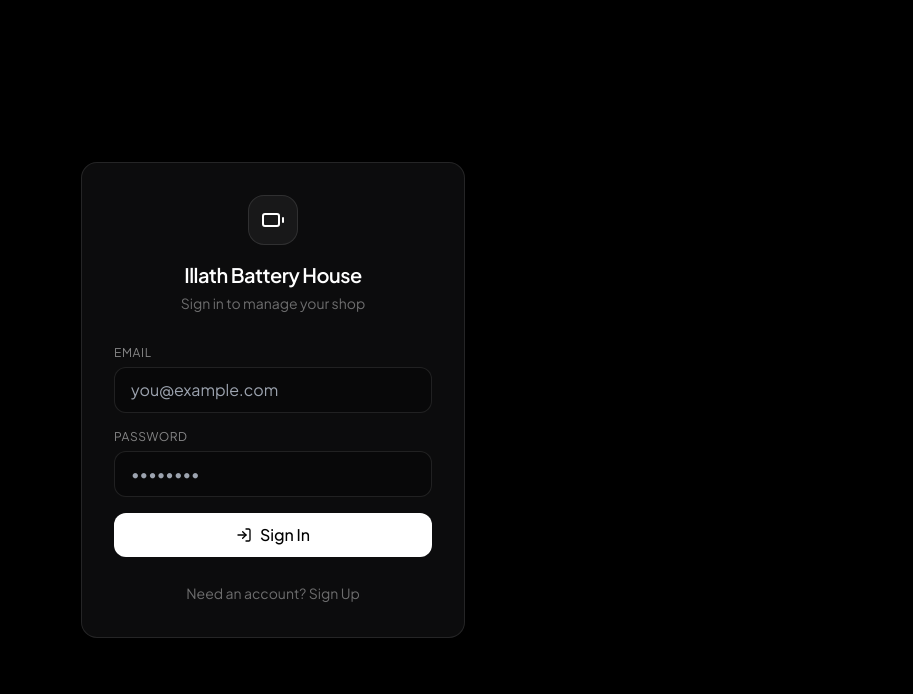
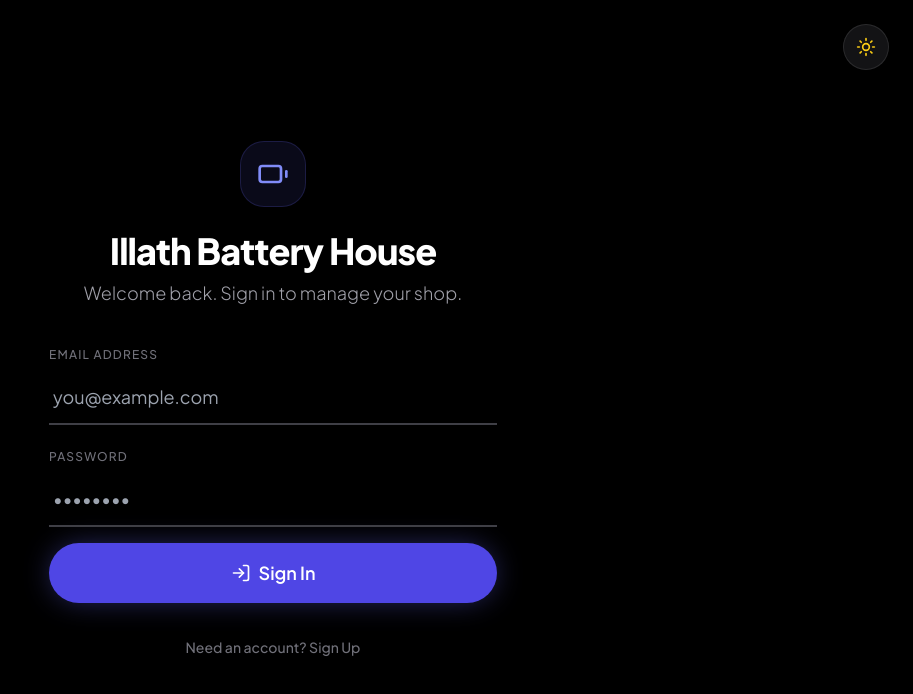
Before and after one commit to xCaptaiN09/illath-battery-crm, a React (Vite) app: page / in a window 1280 px wide. Shown: the top 694 px of the page, without its empty margins (367-1280 px from the left). Built offline with nearby package versions, Linux system fonts and the light colour scheme; no server answers.

Commit message:
Phase 2 Premium UI: Cred/Rally style Login, Dashboard, and Overview

```diff
--- a/src/components/Dashboard.jsx
+++ b/src/components/Dashboard.jsx
@@ -10,7 +10,10 @@ import {
   Home,
   Menu,
   X,
+  Sun,
+  Moon,
 } from "lucide-react";
+import { useTheme } from "../context/ThemeContext";
 import Overview from "./Overview";
 import Inventory from "./Inventory";
 import Sales from "./Sales";
@@ -22,6 +25,7 @@ export default function Dashboard() {
   const [isAdmin, setIsAdmin] = useState(false);
   const [shopName, setShopName] = useState("Battery CRM");
   const [isSidebarOpen, setIsSidebarOpen] = useState(false);
+  const { theme, toggleTheme } = useTheme();
 
   useEffect(() => {
     const fetchInitialData = async () => {
@@ -36,7 +40,6 @@ export default function Dashboard() {
           .single();
         if (profile) setIsAdmin(profile.role === "admin");
       }
-
       const { data: settings } = await supabase
         .from("shop_settings")
         .select("shop_name")
@@ -47,10 +50,7 @@ export default function Dashboard() {
     fetchInitialData();
   }, []);
 
-  const handleLogout = async () => {
-    await supabase.auth.signOut();
-  };
-
+  const handleLogout = async () => await supabase.auth.signOut();
   const handleTabClick = (tabId) => {
     setActiveTab(tabId);
     setIsSidebarOpen(false);
@@ -62,28 +62,33 @@ export default function Dashboard() {
     { id: "service", name: "Service", icon: Wrench },
     { id: "inventory", name: "Inventory", icon: Package },
   ];
-
-  if (isAdmin) {
-    tabs.push({ id: "admin", name: "Admin", icon: Shield });
-  }
+  if (isAdmin) tabs.push({ id: "admin", name: "Admin", icon: Shield });
 
   return (
-    <div className="min-h-screen bg-black text-white p-4 flex flex-col md:flex-row gap-4 relative">
+    <div className="min-h-screen p-4 flex flex-col md:flex-row gap-4 relative transition-colors dark:bg-black light:bg-gray-50">
       {/* Mobile Top Bar */}
-      <div className="md:hidden flex items-center justify-between p-2 mb-2 sticky top-0 bg-black z-30">
+      <div className="md:hidden flex items-center justify-between p-2 mb-2 sticky top-0 z-30 transition-colors dark:bg-black light:bg-gray-50">
         <button
           onClick={() => setIsSidebarOpen(true)}
-          className="p-2 bg-zinc-900/50 rounded-xl border border-white/5 text-white/80"
+          className="p-2 glass-card rounded-xl dark:text-white light:text-zinc-900"
         >
           <Menu className="w-5 h-5" />
         </button>
-        <h1 className="text-sm font-semibold tracking-tight text-white/90 uppercase truncate">
+        <h1 className="text-sm font-bold tracking-tight dark:text-white light:text-zinc-900 uppercase truncate">
           {shopName}
         </h1>
-        <div className="w-9"></div>
+        <button
+          onClick={toggleTheme}
+          className="p-2 glass-card rounded-xl dark:text-white light:text-zinc-900"
+        >
+          {theme === "dark" ? (
+            <Sun className="w-5 h-5 text-yellow-400" />
+          ) : (
+            <Moon className="w-5 h-5" />
+          )}
+        </button>
       </div>
 
-      {/* Mobile Overlay */}
       <AnimatePresence>
         {isSidebarOpen && (
           <motion.div
@@ -98,18 +103,15 @@ export default function Dashboard() {
 
       {/* Sidebar */}
       <aside
-        className={`bg-zinc-900/80 backdrop-blur-xl border border-white/5 p-4 rounded-2xl flex flex-col gap-4 z-50
-          fixed top-0 left-0 h-full w-64 transition-transform duration-300 ease-in-out
-          ${isSidebarOpen ? "translate-x-0" : "-translate-x-full"}
-          md:static md:translate-x-0 md:w-64 md:h-auto md:min-h-[calc(100vh-2rem)] md:z-0`}
+        className={`glass-card p-6 flex flex-col gap-4 z-50 fixed top-0 left-0 h-full w-72 transition-transform duration-300 ease-in-out ${isSidebarOpen ? "translate-x-0" : "-translate-x-full"} md:static md:translate-x-0 md:w-64 md:h-auto md:min-h-[calc(100vh-2rem)] md:z-0 rounded-3xl`}
       >
-        <div className="flex justify-between items-center w-full mb-6">
-          <h1 className="text-base font-semibold tracking-tight text-white/90 uppercase truncate">
+        <div className="flex justify-between items-center w-full mb-8">
+          <h1 className="text-lg font-extrabold tracking-tight dark:text-white light:text-zinc-900 uppercase truncate">
             {shopName}
           </h1>
           <button
             onClick={() => setIsSidebarOpen(false)}
-            className="md:hidden text-white/40 hover:text-white flex-shrink-0 ml-2"
+            className="md:hidden dark:text-white light:text-zinc-900"
           >
             <X className="w-5 h-5" />
           </button>
@@ -120,40 +122,45 @@ export default function Dashboard() {
             <button
               key={tab.id}
               onClick={() => handleTabClick(tab.id)}
-              className={`relative flex items-center gap-3 px-4 py-2.5 rounded-xl transition-all duration-200 w-full text-sm font-medium
-                  ${activeTab === tab.id ? "text-white" : "text-white/40 hover:text-white/80 hover:bg-white/5"}`}
+              className={`relative flex items-center gap-3 px-4 py-3 rounded-xl transition-all duration-200 w-full text-sm font-semibold ${activeTab === tab.id ? "dark:text-white light:text-white dark:bg-white/10 light:bg-zinc-900" : "dark:text-zinc-400 light:text-zinc-600 dark:hover:bg-white/5 light:hover:bg-black/5"}`}
             >
-              {activeTab === tab.id && (
-                <motion.div
-                  layoutId="active-pill"
-                  className="absolute inset-0 bg-white/10 rounded-xl border border-white/10"
-                  transition={{ type: "spring", stiffness: 300, damping: 25 }}
-                />
-              )}
-              <tab.icon className="w-4 h-4 relative z-10" />
-              <span className="relative z-10">{tab.name}</span>
+              <tab.icon className="w-5 h-5" />
+              <span>{tab.name}</span>
             </button>
           ))}
         </nav>
 
         <button
           onClick={handleLogout}
-          className="flex items-center gap-3 px-4 py-2.5 mt-auto text-white/40 hover:text-red-400 hover:bg-red-500/10 rounded-xl transition-all duration-200 w-full text-sm font-medium"
+          className="flex items-center gap-3 px-4 py-3 mt-auto dark:text-zinc-400 light:text-zinc-600 dark:hover:text-red-400 light:hover:text-red-500 dark:hover:bg-red-500/10 light:hover:bg-red-500/10 rounded-xl transition-all duration-200 w-full text-sm font-semibold"
         >
-          <LogOut className="w-4 h-4" />
+          <LogOut className="w-5 h-5" />
           <span>Logout</span>
         </button>
       </aside>
 
       {/* Main Content Area */}
-      <main className="flex-1 bg-zinc-900/30 backdrop-blur-xl border border-white/5 rounded-2xl p-6 md:p-8 overflow-y-auto">
+      <main className="flex-1 glass-card rounded-3xl p-6 md:p-10 overflow-y-auto">
+        <div className="hidden md:flex justify-end mb-4">
+          <button
+            onClick={toggleTheme}
+            className="p-2 rounded-xl dark:bg-white/5 light:bg-black/5 dark:text-white light:text-zinc-900"
+          >
+            {theme === "dark" ? (
+              <Sun className="w-5 h-5 text-yellow-400" />
+            ) : (
+              <Moon className="w-5 h-5" />
+            )}
+          </button>
+        </div>
+
         <AnimatePresence mode="wait">
           <motion.div
             key={activeTab}
             initial={{ opacity: 0, y: 10 }}
             animate={{ opacity: 1, y: 0 }}
             exit={{ opacity: 0, y: -10 }}
-            transition={{ duration: 0.3, ease: "easeInOut" }}
+            transition={{ duration: 0.3 }}
           >
             {activeTab === "home" && <Overview />}
             {activeTab === "sales" && <Sales isAdmin={isAdmin} />}
--- a/src/components/Login.jsx
+++ b/src/components/Login.jsx
@@ -1,15 +1,17 @@
 import { useState } from "react";
 import { supabase } from "../supabaseClient";
 import { motion, AnimatePresence } from "framer-motion";
-import { Battery, UserPlus, LogIn } from "lucide-react";
+import { Battery, UserPlus, LogIn, Sun, Moon } from "lucide-react";
+import { useTheme } from "../context/ThemeContext";
 
 export default function Login() {
   const [email, setEmail] = useState("");
   const [password, setPassword] = useState("");
   const [loading, setLoading] = useState(false);
   const [error, setError] = useState(null);
-  const [mode, setMode] = useState("login"); // 'login' or 'signup'
+  const [mode, setMode] = useState("login");
   const [signupSuccess, setSignupSuccess] = useState(false);
+  const { theme, toggleTheme } = useTheme();
 
   const handleSubmit = async (e) => {
     e.preventDefault();
@@ -25,9 +27,8 @@ export default function Login() {
       if (error) setError(error.message);
     } else {
       const { error } = await supabase.auth.signUp({ email, password });
-      if (error) {
-        setError(error.message);
-      } else {
+      if (error) setError(error.message);
+      else {
         setSignupSuccess(true);
         setMode("login");
       }
@@ -36,43 +37,54 @@ export default function Login() {
   };
 
   return (
-    <div className="flex min-h-screen items-center justify-center bg-black px-4">
+    <div className="min-h-screen flex flex-col items-center justify-center bg-black dark:bg-black light:bg-gray-50 p-4 transition-colors">
+      {/* Theme Toggle */}
+      <button
+        onClick={toggleTheme}
+        className="absolute top-6 right-6 p-3 rounded-full bg-zinc-800/50 dark:bg-zinc-800/50 light:bg-black/5 backdrop-blur-md border border-white/10 dark:border-white/10 light:border-black/10"
+      >
+        {theme === "dark" ? (
+          <Sun className="w-5 h-5 text-yellow-400" />
+        ) : (
+          <Moon className="w-5 h-5 text-zinc-900" />
+        )}
+      </button>
+
       <motion.div
         initial={{ opacity: 0, y: 20 }}
         animate={{ opacity: 1, y: 0 }}
-        transition={{ duration: 0.4 }}
-        className="w-full max-w-sm bg-zinc-900/50 backdrop-blur-xl border border-white/10 rounded-2xl shadow-2xl p-8"
+        transition={{ duration: 0.5 }}
+        className="w-full max-w-md flex flex-col items-center text-center"
       >
-        <div className="flex flex-col items-center mb-8">
-          <div className="p-3 bg-white/5 rounded-2xl mb-4 border border-white/10">
-            <Battery className="w-6 h-6 text-white" />
-          </div>
-          <h1 className="text-xl font-semibold tracking-tight text-white">
-            Illath Battery House
-          </h1>
-          <p className="text-white/40 text-sm mt-1">
-            {mode === "login"
-              ? "Sign in to manage your shop"
-              : "Create a worker account"}
-          </p>
+        <div className="p-4 bg-indigo-500/10 rounded-3xl mb-6 border border-indigo-500/20">
+          <Battery className="w-8 h-8 text-indigo-400 dark:text-indigo-400 light:text-indigo-600" />
         </div>
 
-        <form onSubmit={handleSubmit} className="space-y-4">
+        <h1 className="text-4xl font-extrabold tracking-tight mb-2 dark:text-white light:text-zinc-900">
+          Illath Battery House
+        </h1>
+        <p className="text-lg text-zinc-400 dark:text-zinc-400 light:text-zinc-600 mb-10 font-light">
+          {mode === "login"
+            ? "Welcome back. Sign in to manage your shop."
+            : "Create a worker account to get started."}
+        </p>
+
+        <form onSubmit={handleSubmit} className="w-full space-y-4 text-left">
           <div>
-            <label className="block text-xs text-white/50 mb-1.5 uppercase tracking-wider">
-              Email
+            <label className="block text-xs text-zinc-500 mb-2 uppercase tracking-widest font-medium">
+              Email Address
             </label>
             <input
               type="email"
               required
               value={email}
               onChange={(e) => setEmail(e.target.value)}
-              className="w-full bg-black/30 border border-white/10 rounded-xl px-4 py-2.5 text-white focus:ring-1 focus:ring-white/30 focus:outline-none transition-all"
+              className="w-full bg-transparent border-b-2 border-zinc-700 dark:border-zinc-700 light:border-zinc-300 px-1 py-3 text-lg dark:text-white light:text-zinc-900 focus:border-indigo-500 focus:outline-none transition-colors"
               placeholder="you@example.com"
             />
           </div>
-          <div>
-            <label className="block text-xs text-white/50 mb-1.5 uppercase tracking-wider">
+          <div className="pt-2">
+            <label className="block text-xs text-zinc-500 mb-2 uppercase tracking-widest font-medium">
               Password
             </label>
             <input
@@ -80,7 +92,7 @@ export default function Login() {
               required
               value={password}
               onChange={(e) => setPassword(e.target.value)}
-              className="w-full bg-black/30 border border-white/10 rounded-xl px-4 py-2.5 text-white focus:ring-1 focus:ring-white/30 focus:outline-none transition-all"
+              className="w-full bg-transparent border-b-2 border-zinc-700 dark:border-zinc-700 light:border-zinc-300 px-1 py-3 text-lg dark:text-white light:text-zinc-900 focus:border-indigo-500 focus:outline-none transition-colors"
               placeholder="••••••••"
             />
           </div>
@@ -91,7 +103,7 @@ export default function Login() {
                 initial={{ opacity: 0 }}
                 animate={{ opacity: 1 }}
                 exit={{ opacity: 0 }}
-                className="text-red-400 text-xs bg-red-500/10 p-3 rounded-lg border border-red-500/20"
+                className="text-red-400 text-sm bg-red-500/10 p-3 rounded-lg border border-red-500/20 mt-4"
               >
                 {error}
               </motion.p>
@@ -101,7 +113,7 @@ export default function Login() {
                 initial={{ opacity: 0 }}
                 animate={{ opacity: 1 }}
                 exit={{ opacity: 0 }}
-                className="text-green-400 text-xs bg-green-500/10 p-3 rounded-lg border border-green-500/20"
+                className="text-green-400 text-sm bg-green-500/10 p-3 rounded-lg border border-green-500/20 mt-4"
               >
                 Account created! Please ask the Admin to approve you, then sign
                 in.
@@ -113,30 +125,30 @@ export default function Login() {
             whileTap={{ scale: 0.98 }}
             type="submit"
             disabled={loading}
-            className="w-full bg-white text-black font-medium py-2.5 rounded-xl hover:bg-white/90 transition-colors mt-2 flex items-center justify-center gap-2"
+            className="w-full bg-indigo-600 text-white font-semibold py-4 rounded-full mt-8 hover:bg-indigo-500 transition-colors flex items-center justify-center gap-2 text-lg shadow-[0_0_30px_-5px_rgba(99,102,241,0.5)]"
           >
             {loading ? (
               "Please wait..."
             ) : mode === "login" ? (
               <>
-                <LogIn className="w-4 h-4" /> Sign In
+                <LogIn className="w-5 h-5" /> Sign In
               </>
             ) : (
               <>
-                <UserPlus className="w-4 h-4" /> Sign Up
+                <UserPlus className="w-5 h-5" /> Sign Up
               </>
             )}
           </motion.button>
         </form>
 
-        <div className="mt-6 text-center">
+        <div className="mt-8">
           <button
             onClick={() => {
               setMode(mode === "login" ? "signup" : "login");
               setError(null);
               setSignupSuccess(false);
             }}
-            className="text-sm text-white/40 hover:text-white/80 transition-colors"
+            className="text-sm text-zinc-500 hover:text-indigo-400 transition-colors font-medium"
           >
             {mode === "login"
               ? "Need an account? Sign Up"
--- a/src/components/Overview.jsx
+++ b/src/components/Overview.jsx
@@ -18,24 +18,17 @@ export default function Overview() {
 
   const fetchStats = async () => {
     setLoading(true);
-
-    // Get current month start date
     const now = new Date();
     const firstDay = new Date(now.getFullYear(), now.getMonth(), 1);
-
-    // Fetch Sales
     const { data: salesData } = await supabase
       .from("sales")
       .select("price, sale_date");
-
-    // Fetch Service
     const { data: serviceData } = await supabase
       .from("service")
       .select("status");
 
-    let revenue = 0;
-    let salesCount = 0;
-
+    let revenue = 0,
+      salesCount = 0;
     if (salesData) {
       salesData.forEach((sale) => {
         if (sale.sale_date && new Date(sale.sale_date) >= firstDay) {
@@ -45,16 +38,13 @@ export default function Overview() {
       });
     }
 
-    let activeService = 0;
-    let readyService = 0;
-
+    let activeService = 0,
+      readyService = 0;
     if (serviceData) {
       serviceData.forEach((svc) => {
-        if (["Received", "Under Testing", "Charging"].includes(svc.status)) {
+        if (["Received", "Under Testing", "Charging"].includes(svc.status))
           activeService += 1;
-        } else if (svc.status === "Ready for Delivery") {
-          readyService += 1;
-        }
+        else if (svc.status === "Ready for Delivery") readyService += 1;
       });
     }
 
@@ -68,47 +58,41 @@ export default function Overview() {
       value: `₹${stats.revenue.toLocaleString()}`,
       icon: IndianRupee,
       color: "text-green-400",
-      bg: "bg-green-500/10",
     },
     {
       title: "Sales This Month",
       value: stats.salesCount,
       icon: TrendingUp,
       color: "text-indigo-400",
-      bg: "bg-indigo-500/10",
     },
     {
       title: "Active Service Tickets",
       value: stats.activeService,
       icon: Wrench,
       color: "text-yellow-400",
-      bg: "bg-yellow-500/10",
     },
     {
       title: "Ready for Delivery",
       value: stats.readyService,
       icon: CheckCircle2,
       color: "text-teal-400",
-      bg: "bg-teal-500/10",
     },
   ];
 
   return (
     <div>
-      <div className="flex justify-between items-center mb-6">
-        <div>
-          <h2 className="text-2xl font-semibold tracking-tight mb-1">
-            Dashboard
-          </h2>
-          <p className="text-white/40 text-sm">
-            Overview of your shop's performance this month.
-          </p>
-        </div>
+      <div className="mb-10">
+        <h2 className="text-4xl md:text-5xl font-extrabold tracking-tight mb-2 dark:text-white light:text-zinc-900">
+          Dashboard
+        </h2>
+        <p className="text-lg dark:text-zinc-400 light:text-zinc-600 font-light">
+          Overview of your shop's performance this month.
+        </p>
       </div>
 
       <div className="grid grid-cols-2 md:grid-cols-4 gap-4">
         {loading ? (
-          <div className="col-span-4 p-8 text-center text-white/40">
+          <div className="col-span-4 p-8 text-center dark:text-zinc-400 light:text-zinc-600">
             Loading stats...
           </div>
         ) : (
@@ -118,18 +102,20 @@ export default function Overview() {
               initial={{ opacity: 0, y: 10 }}
               animate={{ opacity: 1, y: 0 }}
               transition={{ delay: idx * 0.1 }}
-              className="bg-zinc-900/50 border border-white/5 rounded-2xl p-5 flex flex-col justify-between"
+              className="glass-card p-6 rounded-2xl flex flex-col justify-between min-h-[160px]"
             >
               <div className="flex justify-between items-start mb-4">
-                <span className="text-xs text-white/50 uppercase tracking-wider">
+                <span className="text-xs dark:text-zinc-400 light:text-zinc-500 uppercase tracking-widest font-medium">
                   {card.title}
                 </span>
-                <div className={`p-2 rounded-lg ${card.bg}`}>
+                <div
+                  className={`p-2 rounded-xl dark:bg-white/5 light:bg-black/5`}
+                >
                   <card.icon className={`w-4 h-4 ${card.color}`} />
                 </div>
               </div>
               <div
-                className={`text-2xl md:text-3xl font-bold font-mono ${card.color}`}
+                className={`text-3xl md:text-4xl font-extrabold font-mono ${card.color}`}
               >
                 {card.value}
               </div>
@@ -138,8 +124,8 @@ export default function Overview() {
         )}
       </div>
 
-      <div className="mt-8 bg-blue-500/5 border border-blue-500/10 text-blue-400/80 text-sm p-4 rounded-xl flex items-center gap-3">
-        <CheckCircle2 className="w-5 h-5 flex-shrink-0" />
+      <div className="mt-8 glass-card text-sm p-6 rounded-2xl flex items-center gap-4 dark:text-zinc-300 light:text-zinc-700">
+        <CheckCircle2 className="w-6 h-6 text-teal-400 flex-shrink-0" />
         <p>
           All systems are running smoothly. Use the sidebar to add new sales,
           service tickets, or manage inventory.
```
